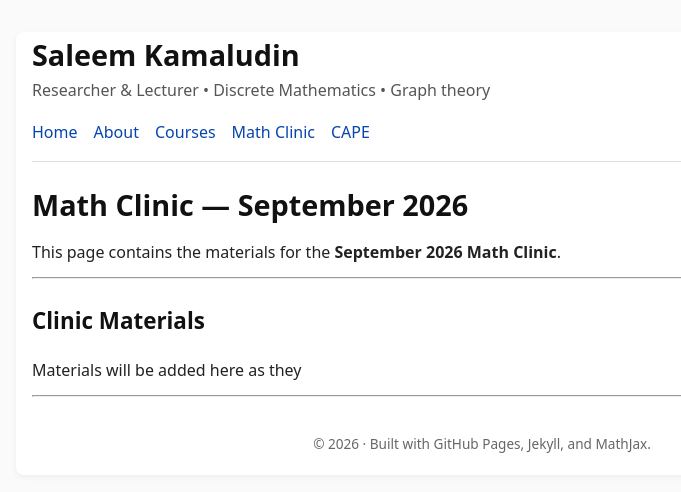
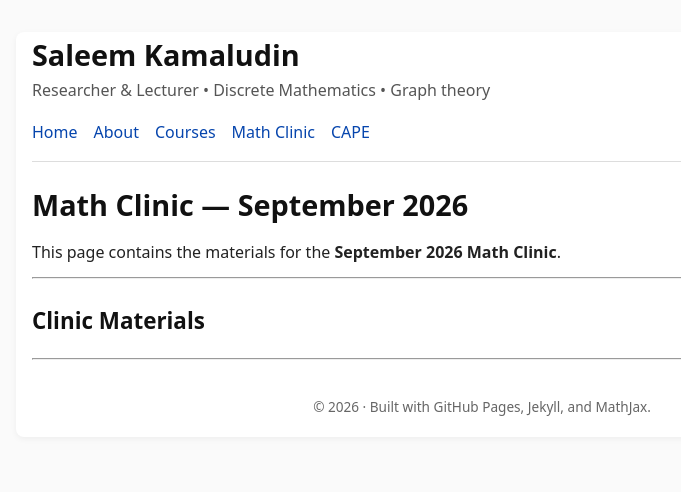
Before and after one commit to SaleemKamaludin/SaleemKamaludin.github.io, a Jekyll site: the page built from courses/math-clinic-september-2026/index.md, in a window 1280 px wide. Shown: the top 492 px of the page, without its empty margins (158-839 px from the left). Built offline with Jekyll 4.4.1, drawn with Linux system fonts in a browser that asks for light colours; our own code applies the rules of GitHub Pages for plain Markdown files.

Commit message:
Update index.md

```diff
--- a/courses/math-clinic-september-2026/index.md
+++ b/courses/math-clinic-september-2026/index.md
@@ -10,5 +10,3 @@ This page contains the materials for the **September 2026 Math Clinic**.
 ---
 
 ## Clinic Materials
-
-Materials will be added here as they
```
